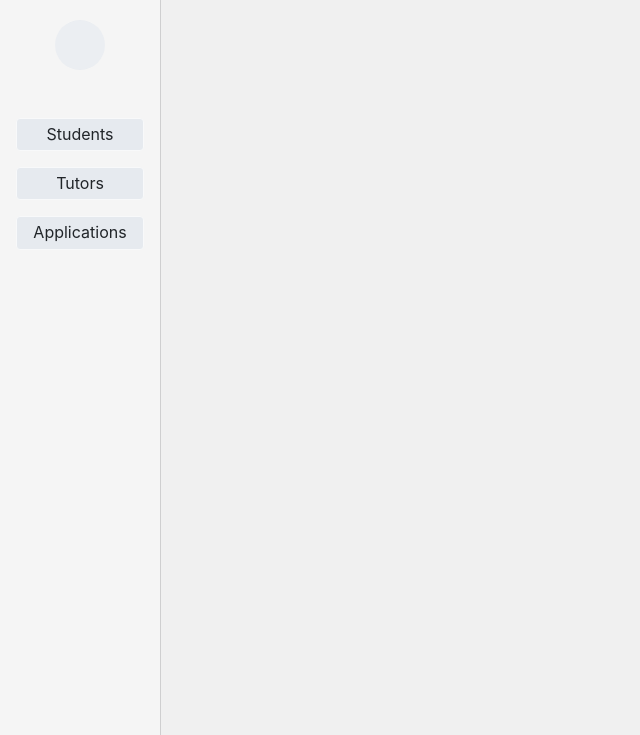
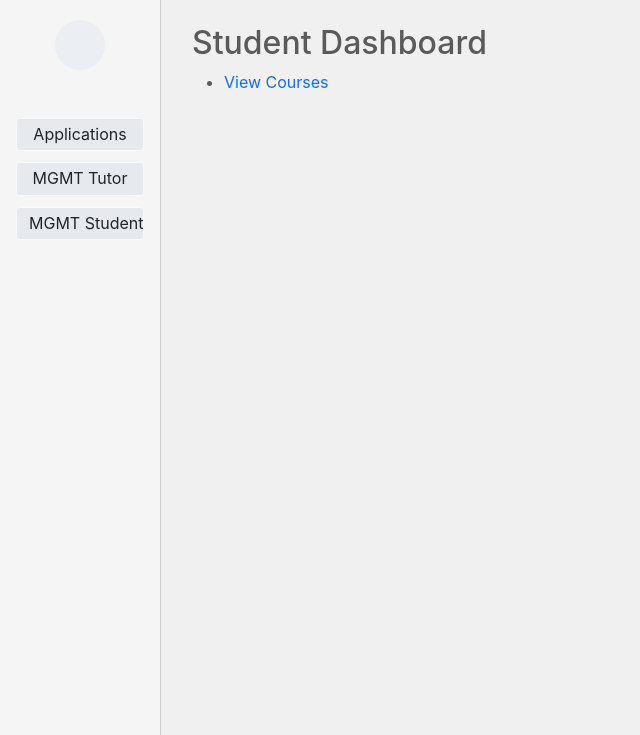
Before and after one commit to jd-paul/project-dragonfly, a Django app: template tutorials/templates/admin/admin_manage-applications.html in a window 1280 px wide. Shown: the top 735 px of the page, without its empty margins (0-640 px from the left). Run offline with Django 3.2, Linux system fonts and the light colour scheme; the template is opened without the code that fills it, so the values that code supplies are empty; some libraries are stand-ins or nearby versions.

Commit message:
Refactored html

```diff
--- a/tutorials/templates/admin/admin_manage-applications.html
+++ b/tutorials/templates/admin/admin_manage-applications.html
@@ -1,79 +1,19 @@
 {% extends 'base_content.html' %}
 {% block content %}
 
-<head>
-    <style>
-        body {
-            margin: 0;
-            padding: 0;
-        }
-
-        .layout {
-            display: flex;
-            /* Enable flexbox layout */
-            height: calc(100vh - 4rem);
-            /* Full viewport height minus navbar height */
-            position: relative;
-        }
-
-        .sidebar {
-            width: 10rem;
-            /* Fixed width */
-            background-color: #F5F5F5;
-            display: flex;
-            flex-direction: column;
-            align-items: center;
-            justify-content: start;
-            padding-top: 20px;
-            box-shadow: rgba(0, 0, 0, 0.02) 0px 1px 3px 0px, rgba(27, 31, 35, 0.15) 0px 0px 0px 1px;
-            z-index: 5;
-        }
-
-        .profile-picture {
-            width: 50px;
-            height: 50px;
-            border-radius: 50%;
-            background-color: #ebeef2;
-        }
-
-        .content {
-            flex: 1;
-            /* Automatically occupy remaining horizontal space */
-            padding: 1.5rem 2rem;
-            overflow: auto;
-            /* Ensure content scrolls if it overflows */
-        }
-    </style>
-</head>
-
 <div class="layout">
     <!-- Sidebar -->
-    <div class="sidebar">
-        <div class="profile-picture mb-2"></div>
-        <b>
-            <p class="mb-4" style="color: #454d56; list-style: none; padding: 0; margin: 0;">{{ user.username }}</p>
-        </b>
-
-        <ul style="list-style: none; padding: 1rem; margin: 0; text-align: center; width: 100%;">
-            <li style="margin-bottom: 1rem;">
-                <a href="#" class="btn btn-light btn-block"
-                    style="line-height: 1.2; background-color: #E6EAEF;">Students</a>
-            </li>
-            <li style="margin-bottom: 1rem;">
-                <a href="#" class="btn btn-light btn-block"
-                    style="line-height: 1.2; background-color: #E6EAEF;">Tutors</a>
-            </li>
-            <li style="margin-bottom: 1rem;">
-                <a href="{% url 'admin_manage-applications' %}" class="btn btn-light btn-block"
-                    style="line-height: 1.2; background-color: #E6EAEF;">Applications</a>
-            </li>
-            </li>
-        </ul>
-    </div>
+    {% include 'partials/sidebar.html' %}
 
     <!-- Main Content -->
     <div class="content" style="background-color: #F0F0F0;">
-
+        {% if user.user_type == 'Admin' %}
+        {% include 'partials/dashboard/admin_dashboard.html' %}
+        {% elif user.user_type == 'Tutor' %}
+        {% include 'partials/dashboard/tutor_dashboard.html' %}
+        {% else %}
+        {% include 'partials/dashboard/student_dashboard.html' %}
+        {% endif %}
     </div>
 </div>
 {% endblock %}
--- a/tutorials/templates/partials/dashboard/admin_dashboard.html
+++ b/tutorials/templates/partials/dashboard/admin_dashboard.html
@@ -23,7 +23,6 @@
 <div>
     <h1>Hello, {{ user.first_name }}</h1>
     <h3 class="h5">{{ user.first_name }} {{ user.last_name }}</h3>
-    <li><a href="{% url 'tutor_signups' %}">Tutor Sign-Ups</a></li>
 
 
     <div class="container-fluid" style="padding: 0; margin: 0;">
--- a/tutorials/templates/partials/navbar.html
+++ b/tutorials/templates/partials/navbar.html
@@ -9,12 +9,12 @@
   </button>
   <div class="collapse navbar-collapse" id="navbarCollapse">
     <ul class="navbar-nav mr-auto">
-      <li class="nav-item active">
+      <!-- <li class="nav-item active">
         <a class="nav-link" href="#">Home <span class="sr-only">(current)</span></a>
-      </li>
-      <li class="nav-item">
+      </li> -->
+      <!-- <li class="nav-item">
         <a class="nav-link" href="#">Link</a>
-      </li>
+      </li> -->
       <!-- <li class="nav-item">
         <a class="nav-link disabled" href="#">Disabled</a>
       </li> -->
--- /dev/null
+++ b/tutorials/templates/partials/sidebar.html
@@ -0,0 +1,66 @@
+<head>
+    <style>
+        body {
+            margin: 0;
+            padding: 0;
+        }
+
+        .layout {
+            display: flex;
+            /* Enable flexbox layout */
+            height: calc(100vh - 4rem);
+            /* Full viewport height minus navbar height */
+            position: relative;
+        }
+
+        .sidebar {
+            width: 10rem;
+            /* Fixed width */
+            background-color: #F5F5F5;
+            display: flex;
+            flex-direction: column;
+            align-items: center;
+            justify-content: start;
+            padding-top: 20px;
+            box-shadow: rgba(0, 0, 0, 0.02) 0px 1px 3px 0px, rgba(27, 31, 35, 0.15) 0px 0px 0px 1px;
+            z-index: 5;
+        }
+
+        .profile-picture {
+            width: 50px;
+            height: 50px;
+            border-radius: 50%;
+            background-color: #ebeef2;
+        }
+
+        .content {
+            flex: 1;
+            /* Automatically occupy remaining horizontal space */
+            padding: 1.5rem 2rem;
+            overflow: auto;
+            /* Ensure content scrolls if it overflows */
+        }
+    </style>
+</head>
+
+<div class="sidebar">
+    <div class="profile-picture mb-2"></div>
+    <b>
+        <p class="mb-4" style="color: #454d56; list-style: none; padding: 0; margin: 0;">{{ user.username }}</p>
+    </b>
+
+    <ul style="list-style: none; padding: 1rem; margin: 0; text-align: center; width: 100%;">
+        <li style="margin-bottom: 0.7rem;">
+            <a href="{% url 'admin_manage-applications' %}" class="btn btn-light btn-block"
+                style="line-height: 1.2; background-color: #E6EAEF;">Applications</a>
+        </li>
+        <li style="margin-bottom: 0.7rem;">
+            <a href="{% url 'tutor_signups' %}" class="btn btn-light btn-block"
+                style="line-height: 1.2; background-color: #E6EAEF;">MGMT Tutor</a>
+        </li>
+        <li style="margin-bottom: 0.7rem;">
+            <a href="#" class="btn btn-light btn-block" style="line-height: 1.2; background-color: #E6EAEF;">MGMT
+                Student</a>
+        </li>
+    </ul>
+</div>
```
Also changed, not shown: tutorials/templates/admin/tutor_signups.html (+12 -0 lines), tutorials/templates/dashboard.html (+1 -67 lines).
